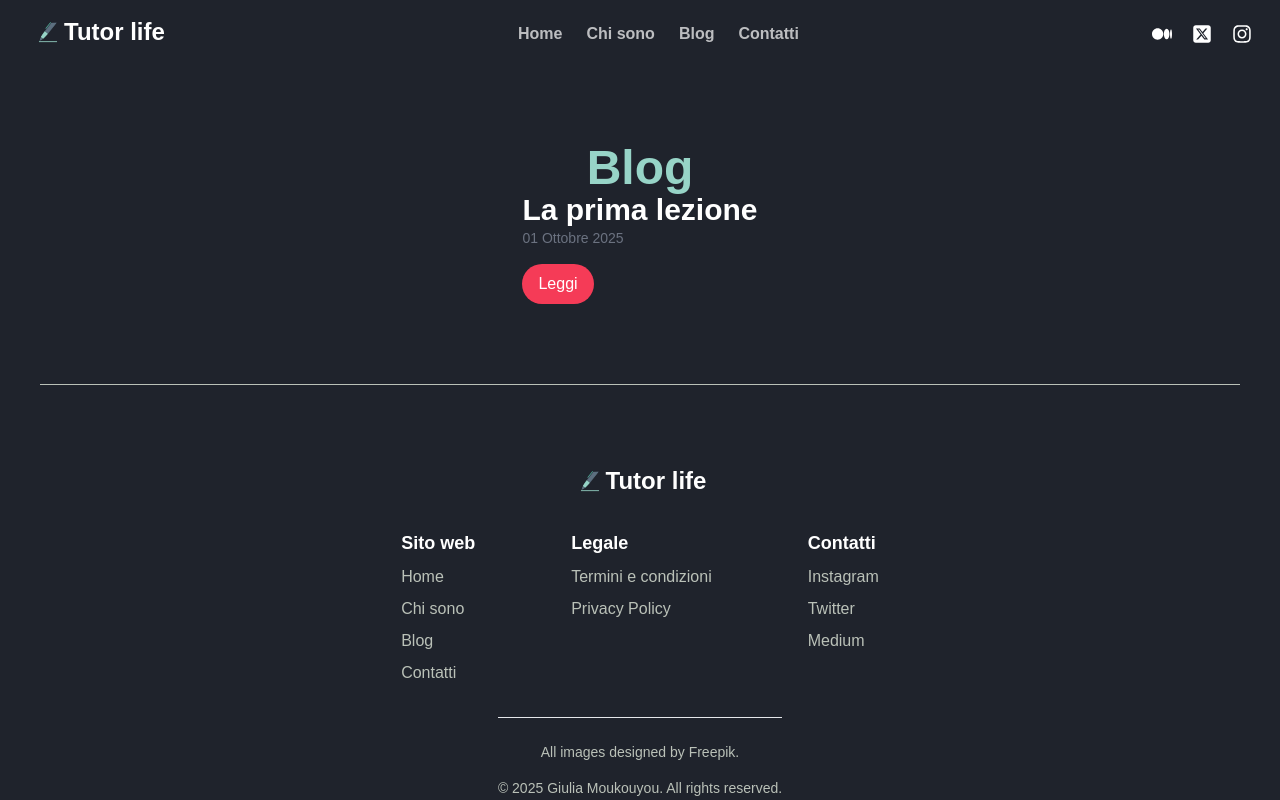
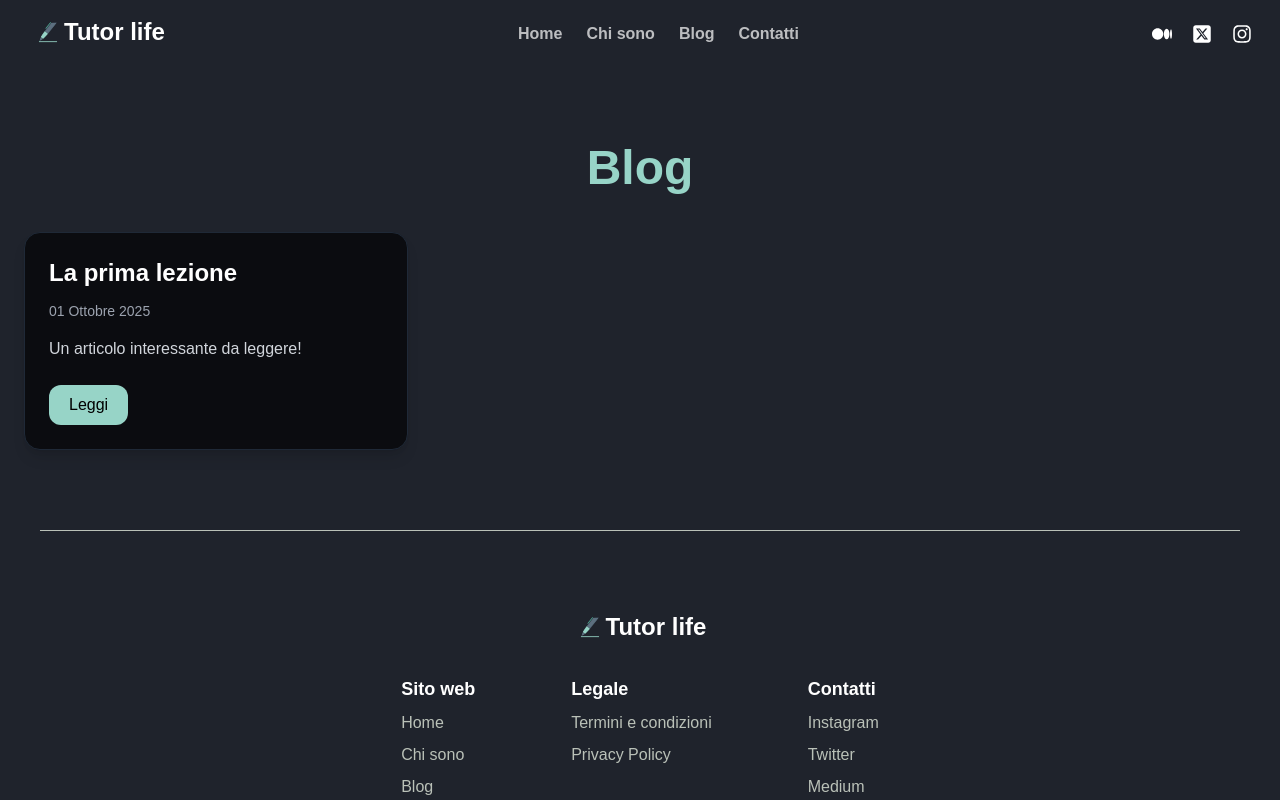
Before and after one commit to giuliadev95/blog, a Next.js app: page /posts in a window 1280 px wide. Shown: the top 800 px of the page. Built offline with nearby package versions, Linux system fonts and the light colour scheme.

Commit message:
feat: Transform single post into a card.

```diff
--- a/src/app/(frontend)/posts/page.jsx
+++ b/src/app/(frontend)/posts/page.jsx
@@ -1,4 +1,5 @@
-// app/posts/page.jsx
+// Page displaying a list of blog posts as cards
+
 import Link from 'next/link';
 import { getAllPosts } from '@/types/posts';
 
@@ -7,30 +8,40 @@ export default function PostsPage() {
 
   return (
     <div className="flex flex-col justify-center items-center py-20 px-6 max-w-[1500px] mx-auto">
-      <main>
-        <h1 className="text-center text-4xl md:text-5xl font-extrabold text-lightMintGreen">
+      <main className="w-full">
+        <h1 className="text-center text-4xl md:text-5xl font-extrabold text-lightMintGreen mb-10">
           Blog
         </h1>
 
-        <ul className="space-y-3">
+        <div className="grid sm:grid-cols-2 lg:grid-cols-3 gap-10">
           {posts.map((p) => (
-            <li key={p.slug}>
-              <Link
-                href={`/posts/${p.slug}`}
-                className="text-3xl text-pretty font-semibold transition-colors relative text-white"
-              >
-                <h2>{p.title}</h2>
-              </Link>
-              <div className="text-sm text-gray-500">{p.date}</div>
-              <Link
-                href={`/posts/${p.slug}`}
-                className="block bg-red rounded-[20px] text-white text-base px-4 py-2 mt-4 text-center w-fit"
-              >
-                Leggi
-              </Link>
-            </li>
+            <div
+              key={p.slug}
+              className="group bg-[#0B0C10] border border-gray-800 rounded-2xl shadow-lg hover:shadow-2xl transition-all duration-300 overflow-hidden"
+            >
+              <div className="p-6 flex flex-col justify-between h-full">
+                <div>
+                  <h2 className="text-2xl font-semibold text-white mb-3 group-hover:text-lightMintGreen transition-colors">
+                    {p.title}
+                  </h2>
+                  <p className="text-sm text-gray-400 mb-4">{p.date}</p>
+                  <p className="text-gray-300 line-clamp-3">
+                    {p.excerpt || 'Un articolo interessante da leggere!'}
+                  </p>
+                </div>
+
+                <div className="mt-6">
+                  <Link
+                    href={`/posts/${p.slug}`}
+                    className="inline-block bg-lightMintGreen text-black font-medium rounded-xl px-5 py-2 transition-all hover:bg-white hover:text-black"
+                  >
+                    Leggi
+                  </Link>
+                </div>
+              </div>
+            </div>
           ))}
-        </ul>
+        </div>
       </main>
     </div>
   );
```
